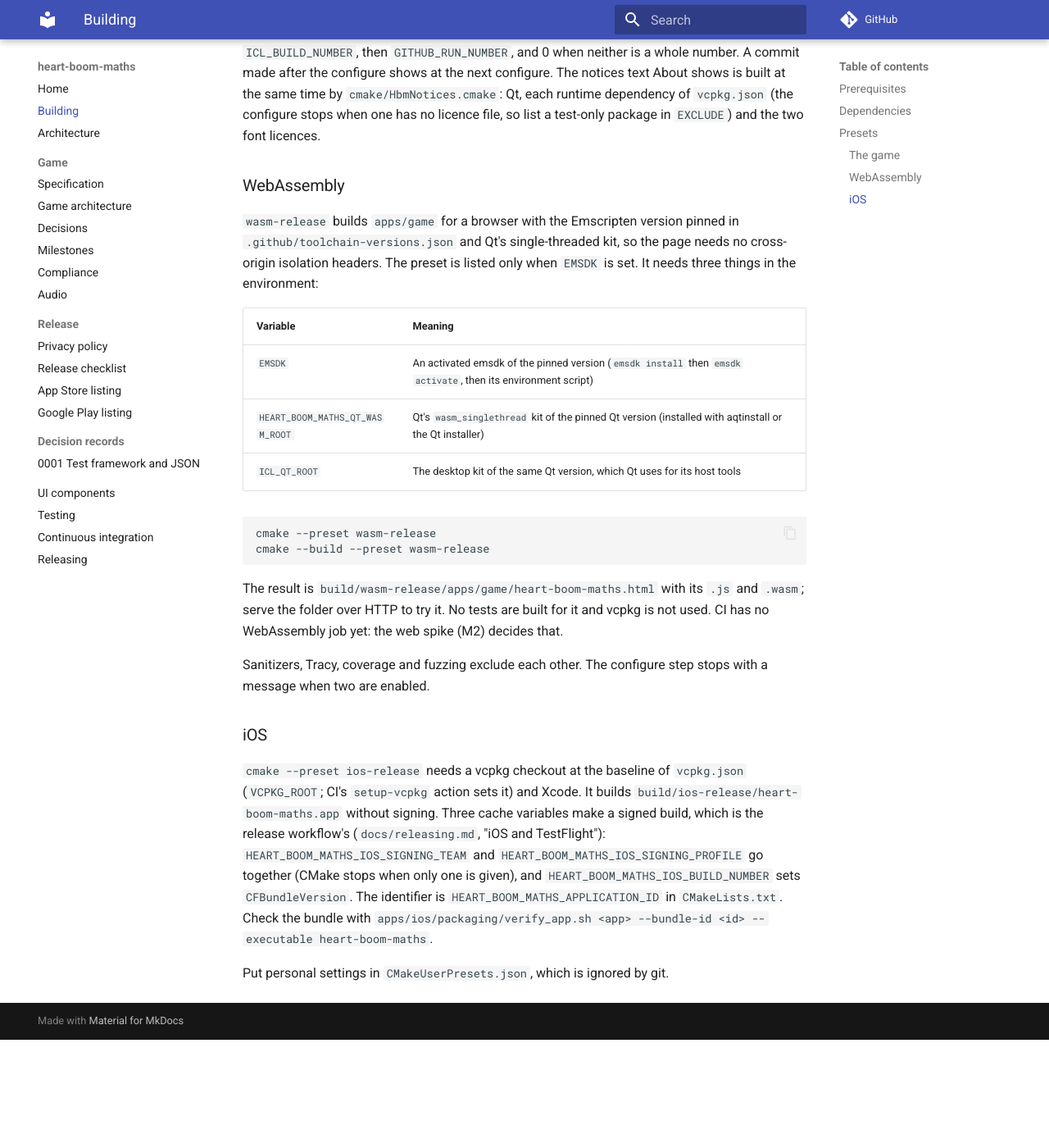
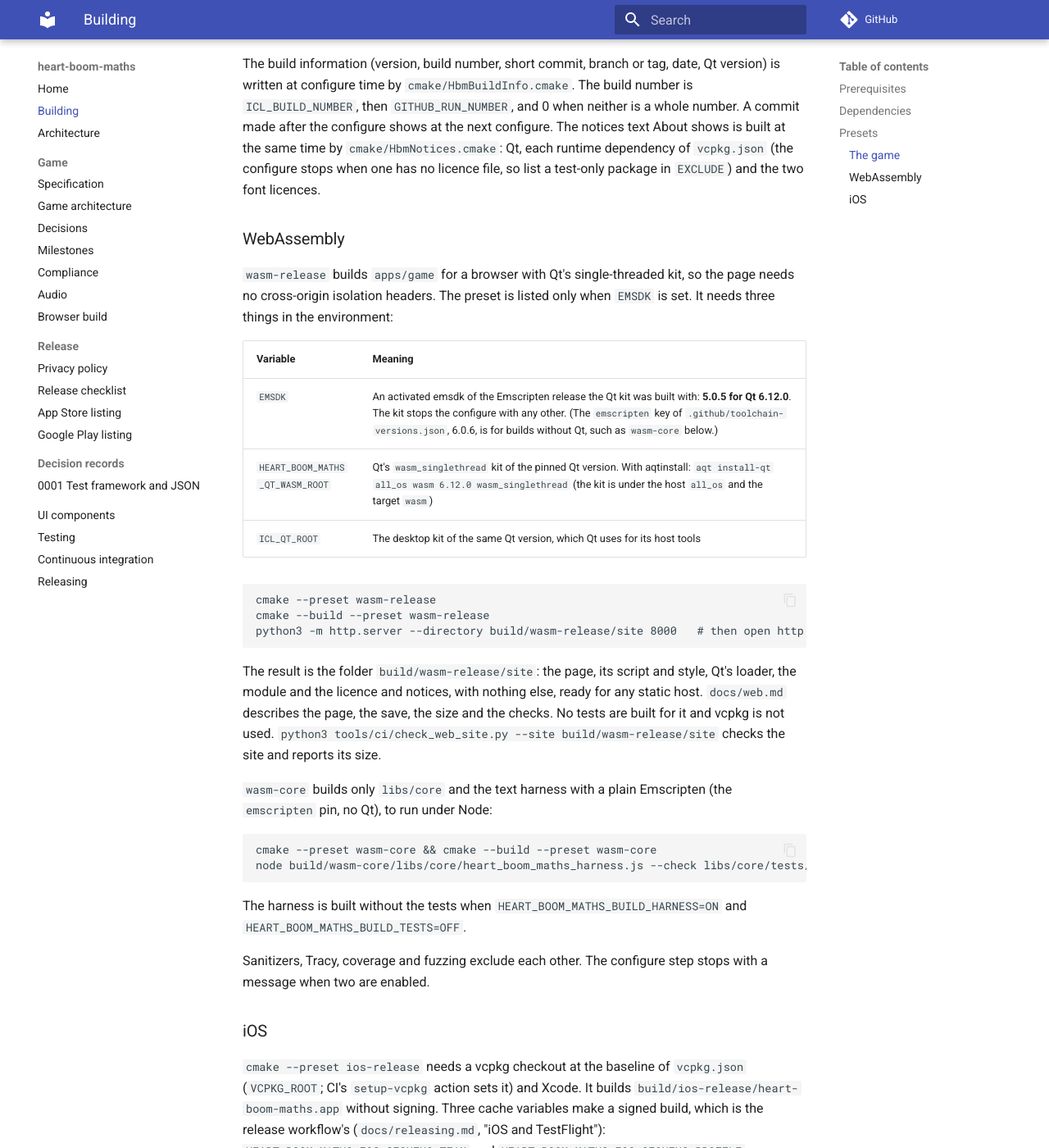
Before and after one commit to iainchesworthlabs/heart-boom-maths, an MkDocs documentation site: the page built from docs/building.md, in a window 1280 px wide and 1400 px high, scrolled down 2154 px. Shown: the whole window at 82% size. Built offline with MkDocs 1.6.1 and Material for MkDocs 9.7.7, drawn with Linux system fonts in a browser that asks for light colours; comment, search, counter and statistics services are not loaded; before the commit the page ends 3422 px from its top, so only the background shows below that; some of the changed text lies outside the part shown.

Commit message:
Document the browser build
docs/web.md covers the page, the save and what differs on the web, the hidden-tab hook, sound, size, hosting and what the spike found by reading and by running. The building and CI pages and the architecture notes point to it.

Signed-off-by: Iain Chesworth <iain.chesworth@gmail.com>

````diff
--- a/docs/building.md
+++ b/docs/building.md
@@ -42,6 +42,7 @@ ctest --preset linux-debug
 | `macos-release`, `windows-msvc-release`, `windows-msvc-asan` | Platform builds |
 | `ios-release` | The iPhone and iPad application (`apps/ios`), unsigned, on a Mac with Xcode; no tests and no Qt application |
 | `wasm-release` | The game in a browser (`apps/game`), single-threaded. See WebAssembly below |
+| `wasm-core` | The rules and the text harness for Node, to check the golden replays on WebAssembly. See WebAssembly below |
 
 On Windows, run `pwsh -NoProfile -File tools/dev/test.ps1` to load the Visual Studio environment, build
 `windows-msvc-release` and run the tests (`-Filter <regex>` runs some of them).
@@ -66,24 +67,35 @@ stops when one has no licence file, so list a test-only package in `EXCLUDE`) an
 
 ### WebAssembly
 
-`wasm-release` builds `apps/game` for a browser with the Emscripten version pinned in
-`.github/toolchain-versions.json` and Qt's single-threaded kit, so the page needs no cross-origin isolation headers.
-The preset is listed only when `EMSDK` is set. It needs three things in the environment:
+`wasm-release` builds `apps/game` for a browser with Qt's single-threaded kit, so the page needs no cross-origin isolation
+headers. The preset is listed only when `EMSDK` is set. It needs three things in the environment:
 
 | Variable | Meaning |
 |---|---|
-| `EMSDK` | An activated emsdk of the pinned version (`emsdk install` then `emsdk activate`, then its environment script) |
-| `HEART_BOOM_MATHS_QT_WASM_ROOT` | Qt's `wasm_singlethread` kit of the pinned Qt version (installed with aqtinstall or the Qt installer) |
+| `EMSDK` | An activated emsdk of the Emscripten release the Qt kit was built with: **5.0.5 for Qt 6.12.0**. The kit stops the configure with any other. (The `emscripten` key of `.github/toolchain-versions.json`, 6.0.6, is for builds without Qt, such as `wasm-core` below.) |
+| `HEART_BOOM_MATHS_QT_WASM_ROOT` | Qt's `wasm_singlethread` kit of the pinned Qt version. With aqtinstall: `aqt install-qt all_os wasm 6.12.0 wasm_singlethread` (the kit is under the host `all_os` and the target `wasm`) |
 | `ICL_QT_ROOT` | The desktop kit of the same Qt version, which Qt uses for its host tools |
 
 ```bash
 cmake --preset wasm-release
 cmake --build --preset wasm-release
+python3 -m http.server --directory build/wasm-release/site 8000   # then open http://localhost:8000
 ```
 
-The result is `build/wasm-release/apps/game/heart-boom-maths.html` with its `.js` and `.wasm`; serve the folder over
-HTTP to try it. No tests are built for it and vcpkg is not used. CI has no WebAssembly job yet: the web spike (M2)
-decides that.
+The result is the folder `build/wasm-release/site`: the page, its script and style, Qt's loader, the module and the
+licence and notices, with nothing else, ready for any static host. `docs/web.md` describes the page, the save, the size
+and the checks. No tests are built for it and vcpkg is not used. `python3 tools/ci/check_web_site.py --site
+build/wasm-release/site` checks the site and reports its size.
+
+`wasm-core` builds only `libs/core` and the text harness with a plain Emscripten (the `emscripten` pin, no Qt), to run under
+Node:
+
+```bash
+cmake --preset wasm-core && cmake --build --preset wasm-core
+node build/wasm-core/libs/core/heart_boom_maths_harness.js --check libs/core/tests/data/replays
+```
+
+The harness is built without the tests when `HEART_BOOM_MATHS_BUILD_HARNESS=ON` and `HEART_BOOM_MATHS_BUILD_TESTS=OFF`.
 
 Sanitizers, Tracy, coverage and fuzzing exclude each other. The configure step stops with a
 message when two are enabled.
--- a/mkdocs.yml
+++ b/mkdocs.yml
@@ -19,6 +19,7 @@ nav:
       - Milestones: MILESTONES.md
       - Compliance: COMPLIANCE.md
       - Audio: audio.md
+      - Browser build: web.md
   - Release:
       - Privacy policy: privacy-policy.md
       - Release checklist: release-checklist.md
````
Also changed, not shown: docs/ci.md (+8 -0 lines), docs/game-architecture.md (+2 -2 lines), docs/web.md (added, +144 -0 lines).
